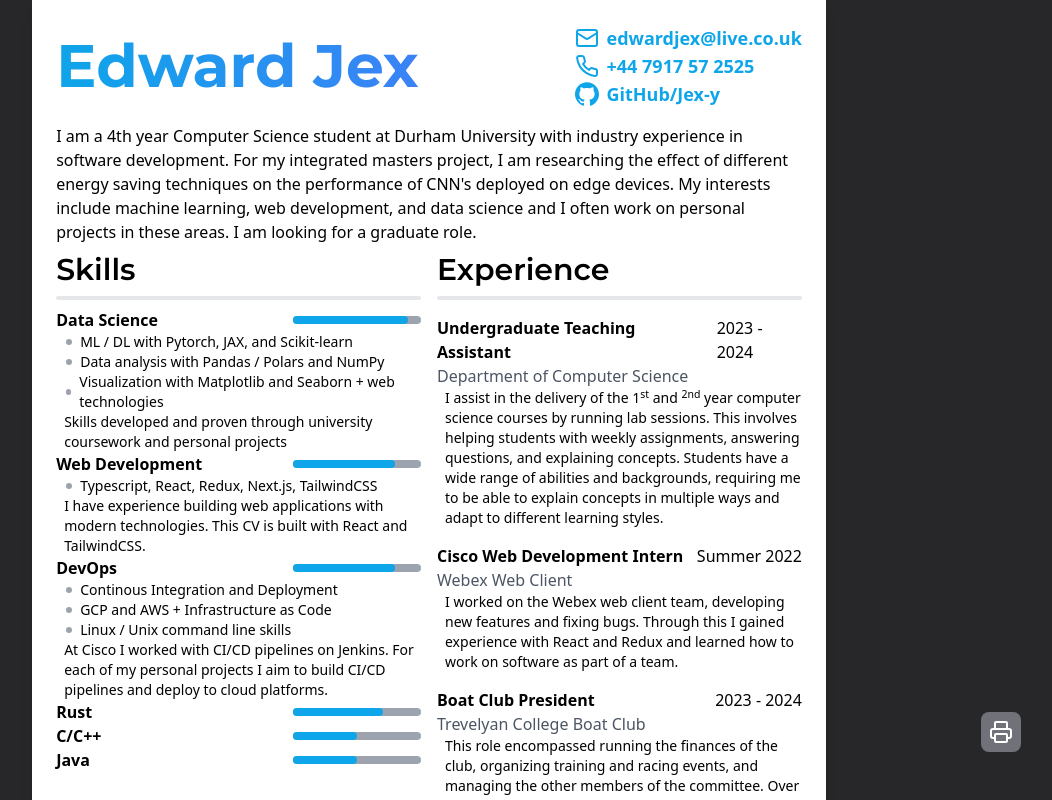
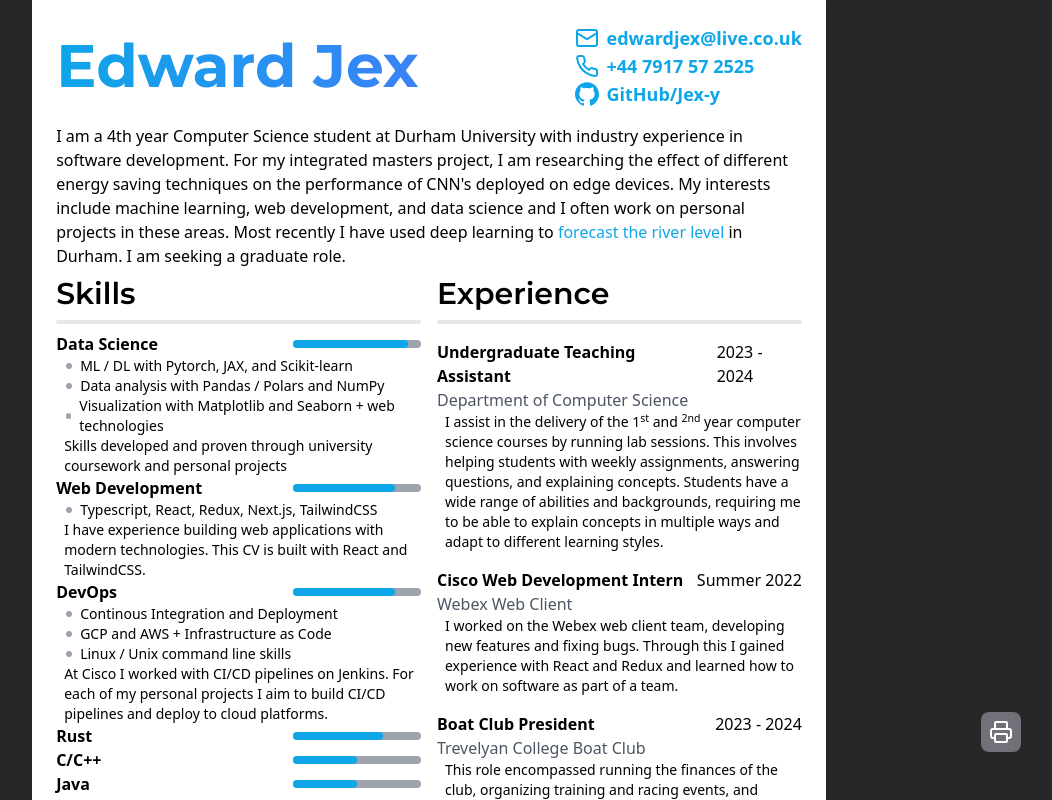
Before and after one commit to Jex-y/cv, a React (Vite) app: page / in a window 1280 px wide. Shown: the top 800 px of the page, without its empty margins (211-1263 px from the left). Built offline with nearby package versions, Linux system fonts and the light colour scheme.

Commit message:
update app

```diff
--- a/src/App.tsx
+++ b/src/App.tsx
@@ -143,8 +143,13 @@ const CV = forwardRef((_props, ref: Ref<HTMLDivElement>) => {
                                 project, I am researching the effect of different energy saving
                                 techniques on the performance of CNN's deployed on edge devices. My
                                 interests include machine learning, web development, and data science
-        and I often work on personal projects in these areas. I am looking for a
-        graduate role.
+                                and I often work on personal projects in these areas. Most recently I
+                                have used deep learning to{" "}
+                                <a href="https://river.edjex.dev" className="text-link hover:underline">
+                                        {" "}
+                                        forecast the river level
+                                </a>{" "}
+                                in Durham. I am seeking a graduate role.
                         </p>
                         <div className="grid grid-cols-2 gap-4">
                                 <div className="grid gap-2">
```
Lines whose indentation alone changed are shown as unchanged.
